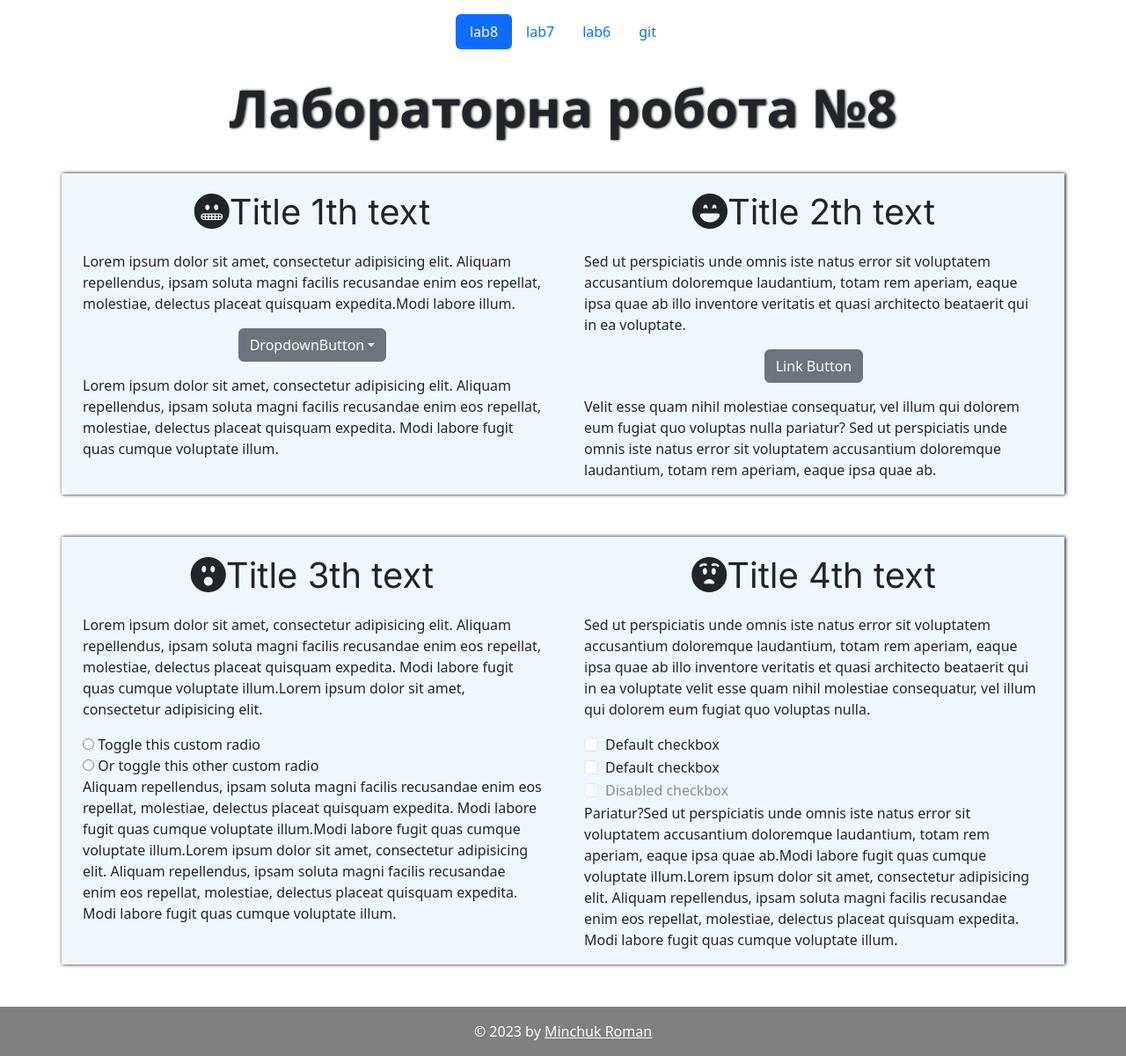
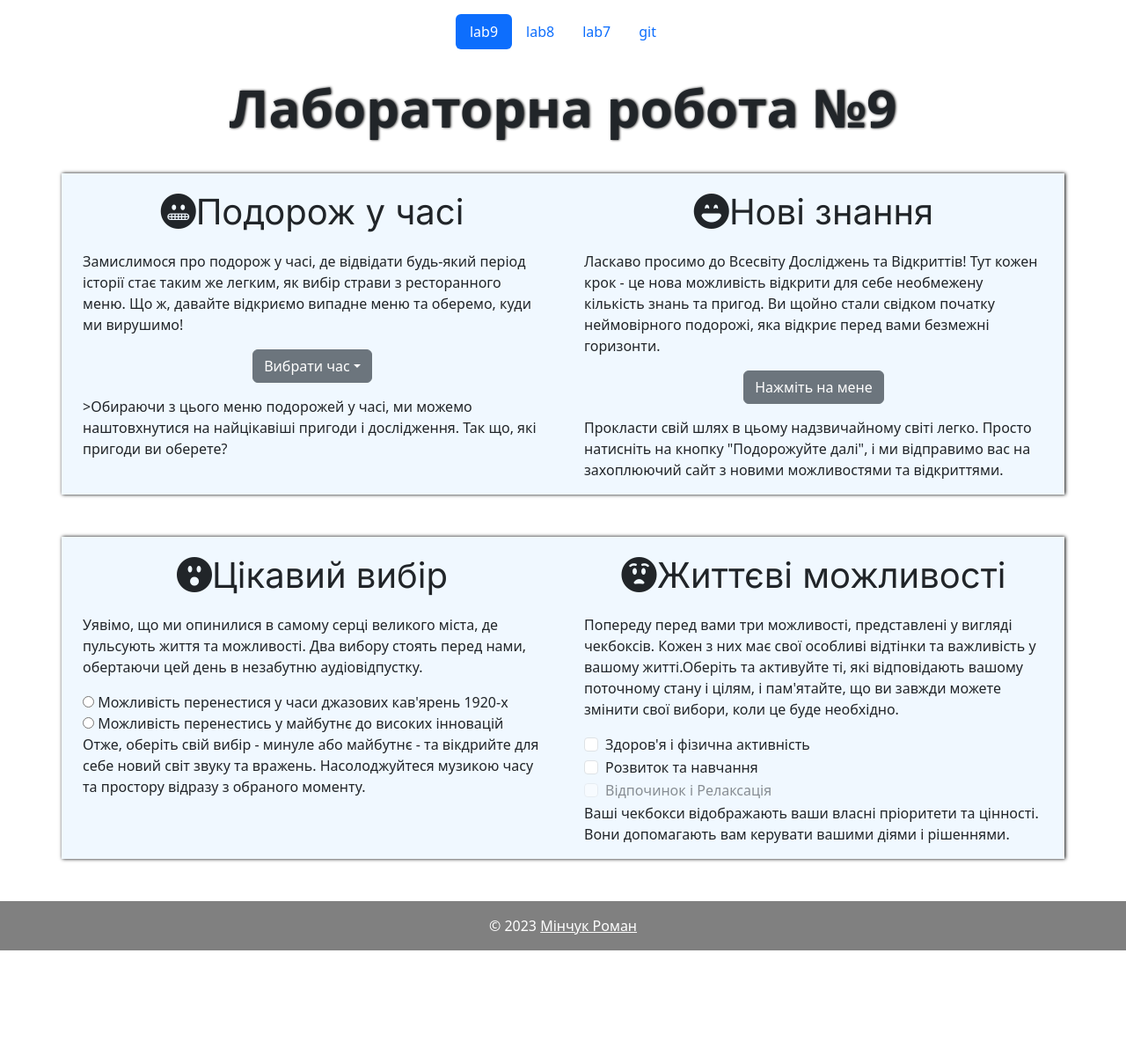
Before and after one commit to anface/labaratorny.github.io, a plain HTML site: page 9/index.html in a window 1280 px wide. Shown: the whole page at 88% size. After the commit the page ends 1080 px from the top, so only its background shows below. Drawn offline with nearby package versions, Linux system fonts and the light colour scheme; a web font is replaced by a local one.

Commit message:
Update index.html

```diff
--- a/9/index.html
+++ b/9/index.html
@@ -16,38 +16,38 @@
       <div class="container ">
          <header class="d-flex justify-content-center py-3">
             <ul class="nav nav-pills ">
-               <li class="nav-item"><a class="nav-link active" aria-current="page">lab8</a></li>
+               <li class="nav-item"><a class="nav-link active" aria-current="page">lab9</a></li>
+               <li class="nav-item"><a href="https://anface.github.io/labaratorny.github.io/8/" class="nav-link">lab8</a></li>
                <li class="nav-item"><a href="https://anface.github.io/labaratorny.github.io/7/" class="nav-link">lab7</a></li>
-               <li class="nav-item"><a href="https://anface.github.io/labaratorny.github.io/6/" class="nav-link">lab6</a></li>
                <li class="nav-item"><a href="https://github.com/anface" class="nav-link">git</a></li>
             </ul>
          </header>
       </div>
       <main>
          <div class="container container_1">
-            <p class="counter">Лабораторна робота №8</p>
+            <p class="counter">Лабораторна робота №9</p>
          </div>
          <div class="container container_shadow">
             <div class="row">
                <div class="col-lg-6 col-md-6 col-sm-6 gx-5 box1">
-                  <h1 class="text bi bi-emoji-grimace-fill">Title 1th text</h1>
-                  <p>Lorem ipsum dolor sit amet, consectetur adipisicing elit. Aliquam repellendus, ipsam soluta magni facilis recusandae enim eos repellat, molestiae, delectus placeat quisquam expedita.Modi labore illum.</p>
+                  <h1 class="text bi bi-emoji-grimace-fill">Подорож у часі</h1>
+                  <p>Замислимося про подорож у часі, де відвідати будь-який період історії стає таким же легким, як вибір страви з ресторанного меню. Що ж, давайте відкриємо випадне меню та оберемо, куди ми вирушимо!</p>
                   <div class="dropdown d-flex justify-content-center mt-3">
-                     <button class="btn btn-1 btn-secondary dropdown-toggle" type="button" data-bs-toggle="dropdown">DropdownButton</button>
+                     <button class="btn btn-1 btn-secondary dropdown-toggle" type="button" data-bs-toggle="dropdown">Вибрати час</button>
                      <ul class="dropdown-menu" aria-labelledby="item-dropdown">
-                        <li><a href="#" class="dropdown-item">1st item</a></li>
-                        <li><a href="#" class="dropdown-item">2nd item</a></li>
+                        <li><a href="#" class="dropdown-item">Давній Єгипет</a></li>
+                        <li><a href="#" class="dropdown-item">Середньовіччя</a></li>
                      </ul>
                   </div>
-                  <p>Lorem ipsum dolor sit amet, consectetur adipisicing elit. Aliquam repellendus, ipsam soluta magni facilis recusandae enim eos repellat, molestiae, delectus placeat quisquam expedita. Modi labore fugit quas cumque voluptate illum.</p>
+                  <p>>Обираючи з цього меню подорожей у часі, ми можемо наштовхнутися на найцікавіші пригоди і дослідження. Так що, які пригоди ви оберете?</p>
                </div>
                <div class="col-lg-6 col-md-6 col-sm-6 gx-5 box2">
-                  <h1 class="text bi bi-emoji-laughing-fill">Title 2th text</h1>
-                  <p>Sed ut perspiciatis unde omnis iste natus error sit voluptatem accusantium doloremque laudantium, totam rem aperiam, eaque ipsa quae ab illo inventore veritatis et quasi architecto beataerit qui in ea voluptate.</p>
+                  <h1 class="text bi bi-emoji-laughing-fill">Нові знання</h1>
+                  <p>Ласкаво просимо до Всесвіту Досліджень та Відкриттів! Тут кожен крок - це нова можливість відкрити для себе необмежену кількість знань та пригод. Ви щойно стали свідком початку неймовірного подорожі, яка відкриє перед вами безмежні горизонти.</p>
                   <div class="d-flex justify-content-center">
-                     <a href="https://google.com" class="btn btn-2 btn-secondary container-button" role="button">Link Button</a>
+                     <a href="https://www.google.com/doodles" class="btn btn-2 btn-secondary container-button" role="button">Нажміть на мене</a>
                   </div>
-                  <p>Velit esse quam nihil molestiae consequatur, vel illum qui dolorem eum fugiat quo voluptas nulla pariatur? Sed ut perspiciatis unde omnis iste natus error sit voluptatem accusantium doloremque laudantium, totam rem aperiam, eaque ipsa quae ab.</p>
+                  <p>Прокласти свій шлях в цьому надзвичайному світі легко. Просто натисніть на кнопку "Подорожуйте далі", і ми відправимо вас на захоплюючий сайт з новими можливостями та відкриттями.</p>
                </div>
             </div>
          </div>
@@ -56,40 +56,40 @@
          <div class="container container_shadow">
             <div class="row">
                <div class="col-lg-6 col-md-6 col-sm-6 gx-5 box1">
-                  <h1 class="text bi bi-emoji-surprise-fill">Title 3th text</h1>
-                  <p>Lorem ipsum dolor sit amet, consectetur adipisicing elit. Aliquam repellendus, ipsam soluta magni facilis recusandae enim eos repellat, molestiae, delectus placeat quisquam expedita. Modi labore fugit quas cumque voluptate illum.Lorem ipsum dolor sit amet, consectetur adipisicing elit. </p>
+                  <h1 class="text bi bi-emoji-surprise-fill">Цікавий вибір</h1>
+                  <p>Уявімо, що ми опинилися в самому серці великого міста, де пульсують життя та можливості. Два вибору стоять перед нами, обертаючи цей день в незабутню аудіовідпустку. </p>
                   <div class="custom-control custom-radio">
                      <input type="radio" id="customRadio1" name="customRadio" class="custom-control-input">
-                     <label class="custom-control-label" for="customRadio1">Toggle this custom radio</label>
+                     <label class="custom-control-label" for="customRadio1">Можливість перенестися у часи джазових кав'ярень 1920-х</label>
                   </div>
                   <div class="custom-control custom-radio">
                      <input type="radio" id="customRadio2" name="customRadio" class="custom-control-input">
-                     <label class="custom-control-label" for="customRadio2">Or toggle this other custom radio</label>
+                     <label class="custom-control-label" for="customRadio2">Можливість перенестись у майбутнє до високих інновацій</label>
                   </div>
-                  <p>Aliquam repellendus, ipsam soluta magni facilis recusandae enim eos repellat, molestiae, delectus placeat quisquam expedita. Modi labore fugit quas cumque voluptate illum.Modi labore fugit quas cumque voluptate illum.Lorem ipsum dolor sit amet, consectetur adipisicing elit. Aliquam repellendus, ipsam soluta magni facilis recusandae enim eos repellat, molestiae, delectus placeat quisquam expedita. Modi labore fugit quas cumque voluptate illum.</p>
+                  <p>Отже, оберіть свій вибір - минуле або майбутнє - та вікдрийте для себе новий світ звуку та вражень. Насолоджуйтеся музикою часу та простору відразу з обраного моменту.</p>
                </div>
                <div class="col-lg-6 col-md-6 col-sm-6 gx-5 box2">
-                  <h1 class="text bi bi-emoji-astonished-fill">Title 4th text</h1>
-                  <p>Sed ut perspiciatis unde omnis iste natus error sit voluptatem accusantium doloremque laudantium, totam rem aperiam, eaque ipsa quae ab illo inventore veritatis et quasi architecto beataerit qui in ea voluptate velit esse quam nihil molestiae consequatur, vel illum qui dolorem eum fugiat quo voluptas nulla.</p>
+                  <h1 class="text bi bi-emoji-astonished-fill">Життєві можливості</h1>
+                  <p>Попереду перед вами три можливості, представлені у вигляді чекбоксів. Кожен з них має свої особливі відтінки та важливість у вашому житті.Оберіть та активуйте ті, які відповідають вашому поточному стану і цілям, і пам'ятайте, що ви завжди можете змінити свої вибори, коли це буде необхідно.</p>
                   <div class="form-check">
                      <input class="form-check-input" type="checkbox" value="" id="defaultCheck1">
                      <label class="form-check-label" for="defaultCheck1">
-                     Default checkbox
+                     Здоров'я і фізична активність
                      </label>
                   </div>
                   <div class="form-check">
                      <input class="form-check-input" type="checkbox" value="" id="defaultCheck1">
                      <label class="form-check-label" for="defaultCheck1">
-                     Default checkbox
+                     Розвиток та навчання
                      </label>
                   </div>
                   <div class="form-check">
                      <input class="form-check-input" type="checkbox" value="" id="defaultCheck2" disabled>
                      <label class="form-check-label" for="defaultCheck2">
-                     Disabled checkbox
+                     Відпочинок і Релаксація
                      </label>
                   </div>
-                  <p>Pariatur?Sed ut perspiciatis unde omnis iste natus error sit voluptatem accusantium doloremque laudantium, totam rem aperiam, eaque ipsa quae ab.Modi labore fugit quas cumque voluptate illum.Lorem ipsum dolor sit amet, consectetur adipisicing elit. Aliquam repellendus, ipsam soluta magni facilis recusandae enim eos repellat, molestiae, delectus placeat quisquam expedita. Modi labore fugit quas cumque voluptate illum.</p>
+                  <p>Ваші чекбокси відображають ваши власні пріоритети та цінності. Вони допомагають вам керувати вашими діями і рішеннями.</p>
                </div>
             </div>
          </div>
@@ -98,8 +98,8 @@
       <br>
       <footer class="bg-light text-center text-white">
          <div class="text-center p-3" style="background-color: grey;">
-            © 2023 by
-            <a class="text-white" href="https://github.com/anface"> Minchuk Roman</a>
+            © 2023
+            <a class="text-white" href="https://github.com/anface"> Мінчук Роман</a>
          </div>
       </footer>
       <script src="js/bootstrap.bundle.js"></script>
```
